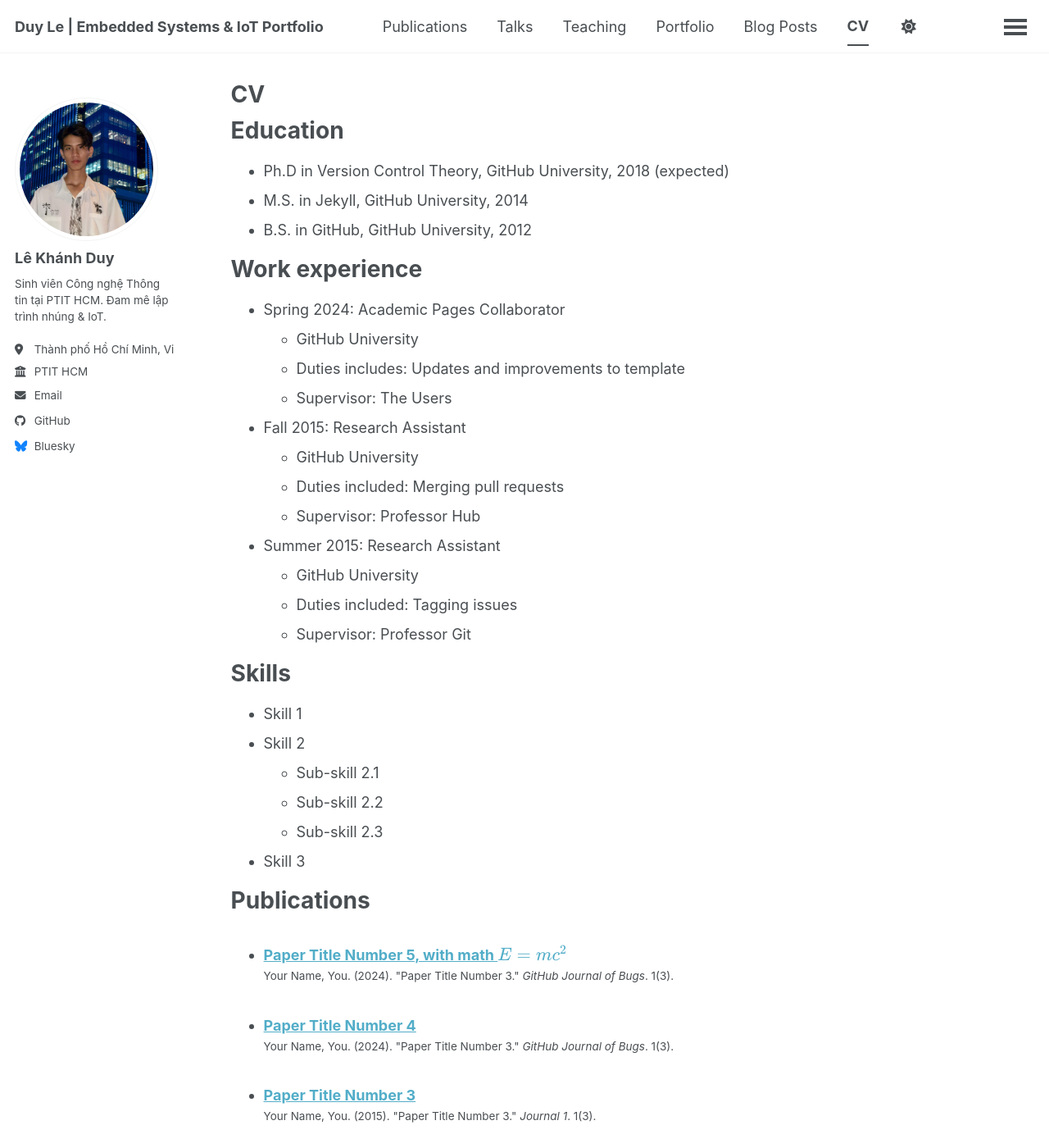
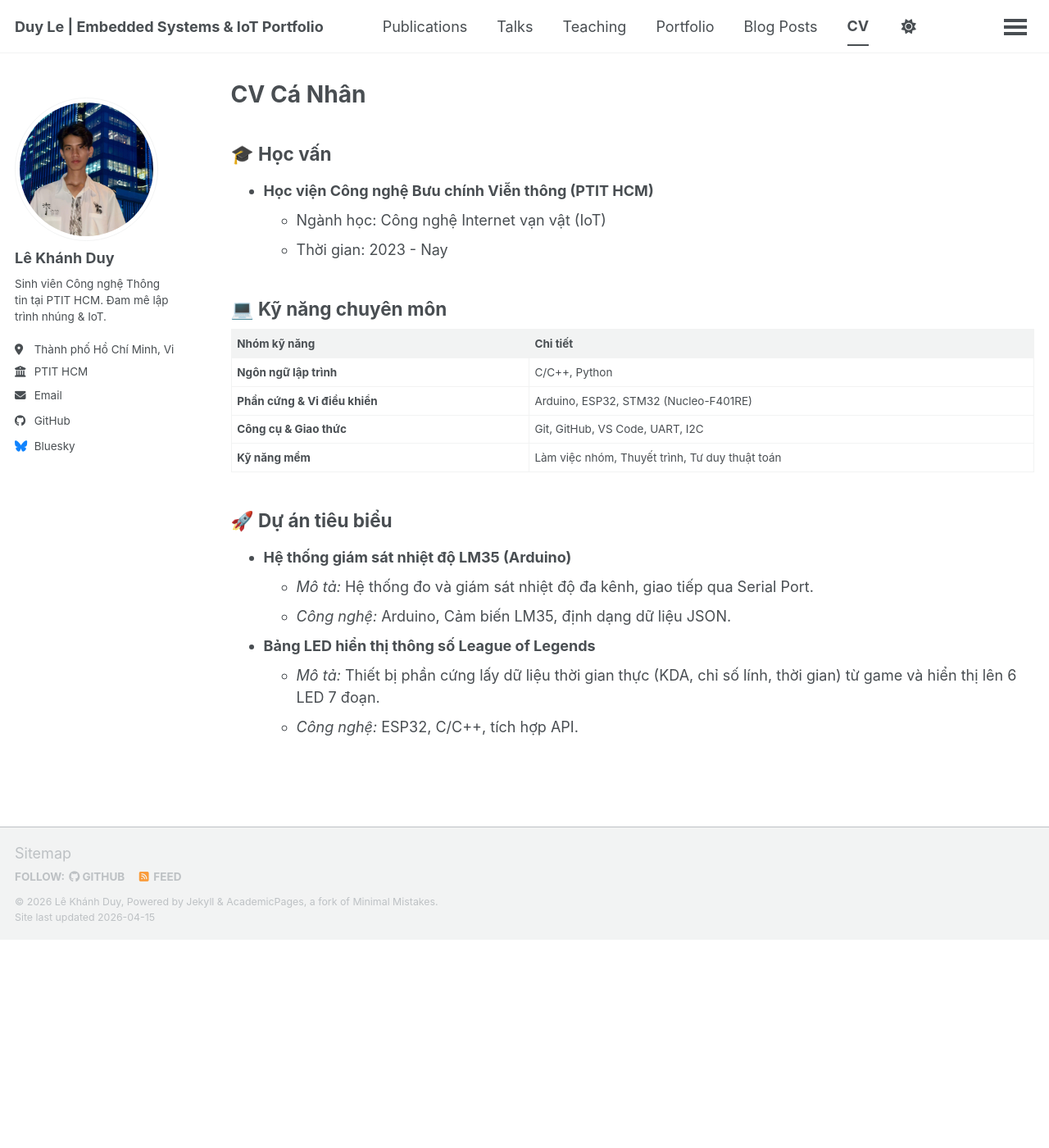
Before and after one commit to n23dcci019-dev/n23dcci019-dev.github.io, a Jekyll site: the page built from _pages/cv.md, in a window 1280 px wide and 1400 px high. Shown: the whole window at 82% size. Built offline with Jekyll 4.4.1, drawn with Linux system fonts in a browser that asks for light colours; a script bundle is joined from its source files by our own code; library files that are not in the unit come from our copies; some of the changed text lies outside the part shown.

Commit message:
feat: cap nhat trang CV ca nhan

```diff
--- a/_pages/cv.md
+++ b/_pages/cv.md
@@ -1,6 +1,6 @@
 ---
 layout: archive
-title: "CV"
+title: "CV Cá Nhân"
 permalink: /cv/
 author_profile: true
 redirect_from:
@@ -9,56 +9,26 @@ redirect_from:
 
 {% include base_path %}
 
-Education
-======
-* Ph.D in Version Control Theory, GitHub University, 2018 (expected)
-* M.S. in Jekyll, GitHub University, 2014
-* B.S. in GitHub, GitHub University, 2012
+## 🎓 Học vấn
+* **Học viện Công nghệ Bưu chính Viễn thông (PTIT HCM)**
+  * Ngành học: Công nghệ Internet vạn vật (IoT)
+  * Thời gian: 2023 - Nay
 
-Work experience
-======
-* Spring 2024: Academic Pages Collaborator
-  * GitHub University
-  * Duties includes: Updates and improvements to template
-  * Supervisor: The Users
+## 💻 Kỹ năng chuyên môn
 
-* Fall 2015: Research Assistant
-  * GitHub University
-  * Duties included: Merging pull requests
-  * Supervisor: Professor Hub
+| Nhóm kỹ năng | Chi tiết |
+| :--- | :--- |
+| **Ngôn ngữ lập trình** | C/C++, Python |
+| **Phần cứng & Vi điều khiển** | Arduino, ESP32, STM32 (Nucleo-F401RE) |
+| **Công cụ & Giao thức** | Git, GitHub, VS Code, UART, I2C |
+| **Kỹ năng mềm** | Làm việc nhóm, Thuyết trình, Tư duy thuật toán |
 
-* Summer 2015: Research Assistant
-  * GitHub University
-  * Duties included: Tagging issues
-  * Supervisor: Professor Git
+## 🚀 Dự án tiêu biểu
 
-Skills
-======
-* Skill 1
-* Skill 2
-  * Sub-skill 2.1
-  * Sub-skill 2.2
-  * Sub-skill 2.3
-* Skill 3
+* **Hệ thống giám sát nhiệt độ LM35 (Arduino)**
+  * *Mô tả:* Hệ thống đo và giám sát nhiệt độ đa kênh, giao tiếp qua Serial Port.
+  * *Công nghệ:* Arduino, Cảm biến LM35, định dạng dữ liệu JSON.
 
-Publications
-======
-  <ul>{% for post in site.publications reversed %}
-    {% include archive-single-cv.html %}
-  {% endfor %}</ul>
-
-Talks
-======
-  <ul>{% for post in site.talks reversed %}
-    {% include archive-single-talk-cv.html  %}
-  {% endfor %}</ul>
-
-Teaching
-======
-  <ul>{% for post in site.teaching reversed %}
-    {% include archive-single-cv.html %}
-  {% endfor %}</ul>
-
-Service and leadership
-======
-* Currently signed in to 43 different slack teams
+* **Bảng LED hiển thị thông số League of Legends**
+  * *Mô tả:* Thiết bị phần cứng lấy dữ liệu thời gian thực (KDA, chỉ số lính, thời gian) từ game và hiển thị lên 6 LED 7 đoạn.
+  * *Công nghệ:* ESP32, C/C++, tích hợp API.
```
